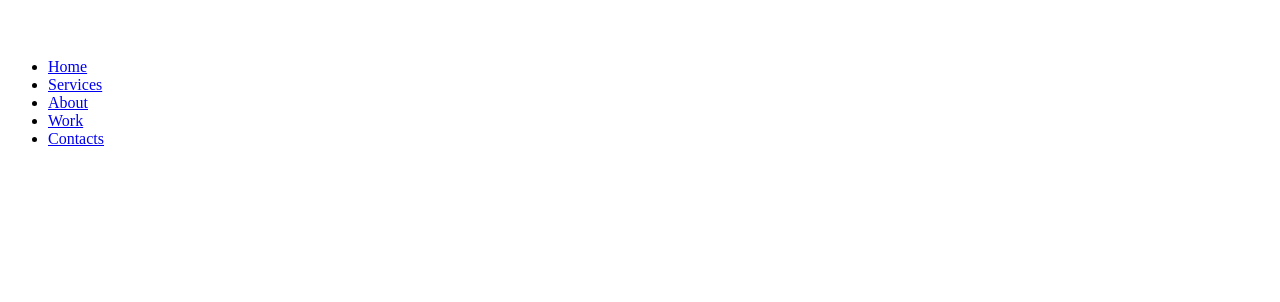
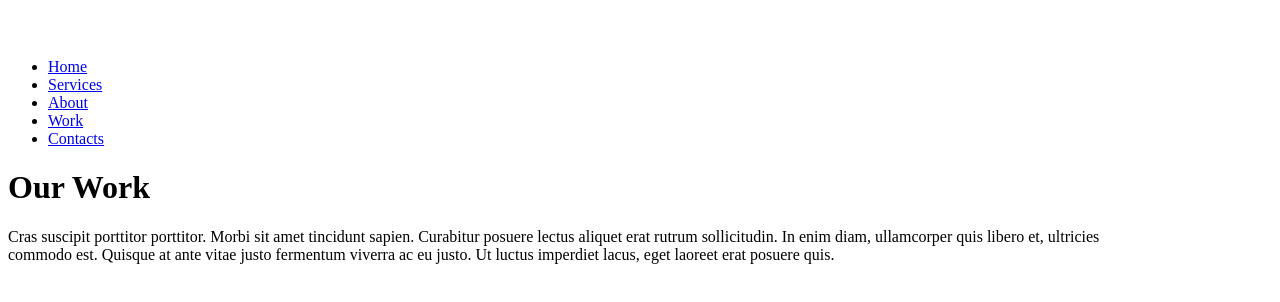
Before and after one commit to kreizyx7/proect, a plain HTML site: page index.html in a window 1280 px wide. Drawn offline with Linux system fonts and the light colour scheme; files that its build step writes are made by us from their sources.

Commit message:
додав заголовок і опис

```diff
--- a/index.html
+++ b/index.html
@@ -24,5 +24,13 @@
         </div>
     </header>
 
+    <div class="content">
+        <div class="container">
+            <h1>Our Work</h1>
+            <p>
+                Cras suscipit porttitor porttitor. Morbi sit amet tincidunt sapien. Curabitur posuere lectus aliquet erat rutrum sollicitudin. In enim diam, ullamcorper quis libero et, ultricies<br>
+                commodo est. Quisque at ante vitae justo fermentum viverra ac eu justo. Ut luctus imperdiet lacus, eget laoreet erat posuere quis.
+            </p>
+
 </body>
 </html>
```
